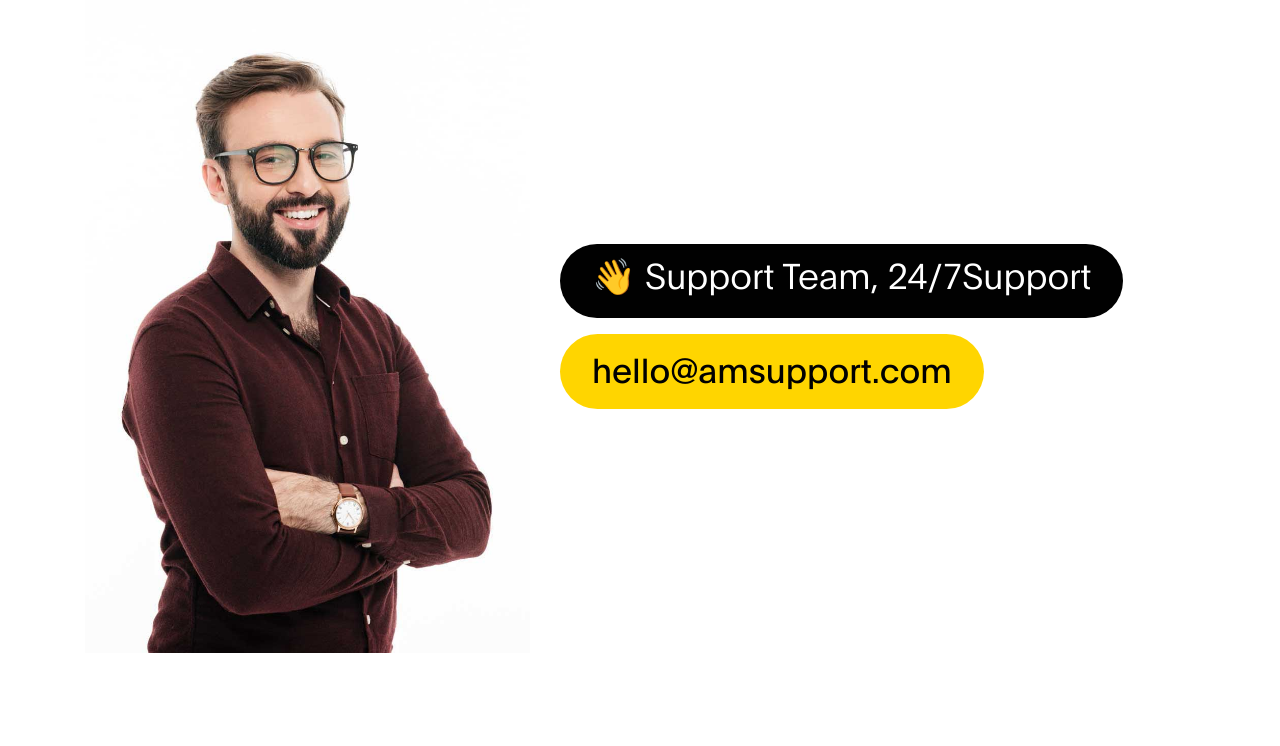
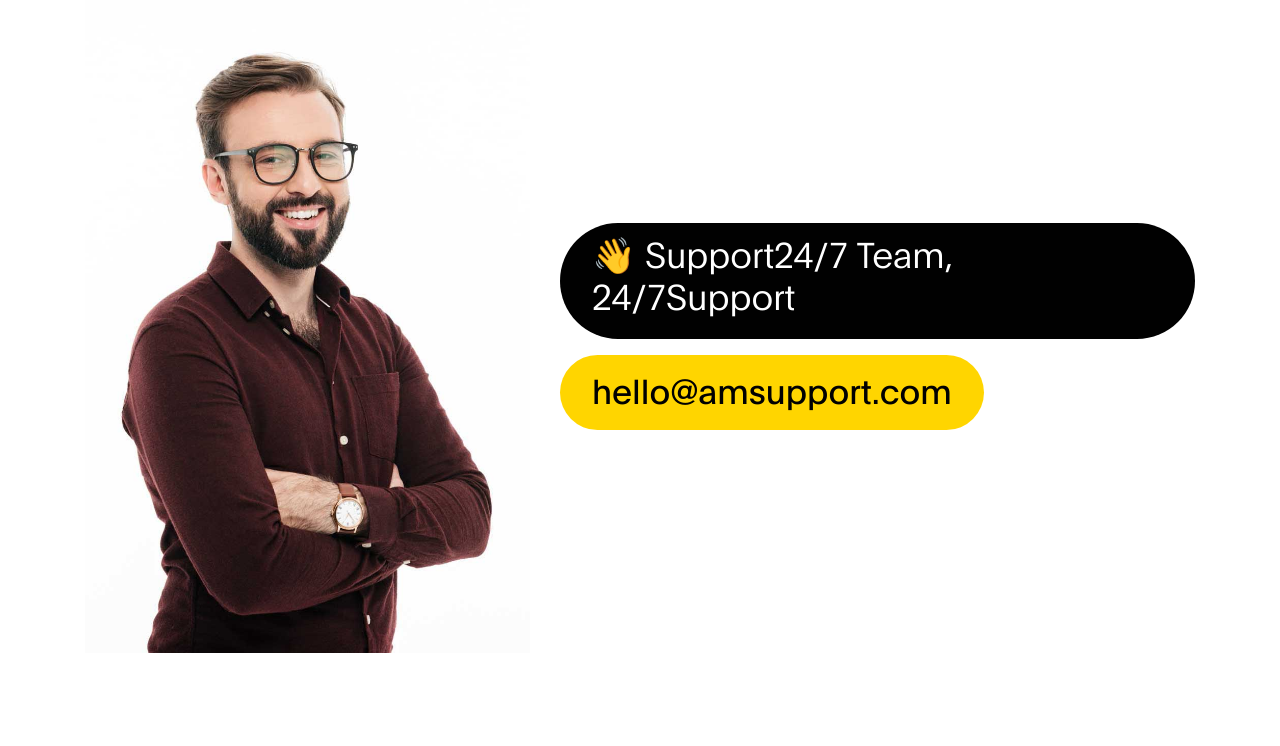
Before and after one commit to Ismailpb/support, a plain HTML site: page index.html in a window 1280 px wide. Shown: the top 746 px of the page. Drawn offline with Linux system fonts and the light colour scheme.

Commit message:
updated support

```diff
--- a/index.html
+++ b/index.html
@@ -79,7 +79,7 @@ https://www.tooplate.com/view/2120-ben-resume
                    <div class="d-flex flex-column justify-content-center align-items-center col-lg-7 col-md-7 col-12">
                         <div class="hero-text">
 
-                            <h1 class="hero-title">👋 Support Team, 24/7Support</h1>
+                            <h1 class="hero-title">👋 Support24/7 Team, 24/7Support</h1>
 
                             <a href="#" class="email-link">
                                 hello@amsupport.com
```
